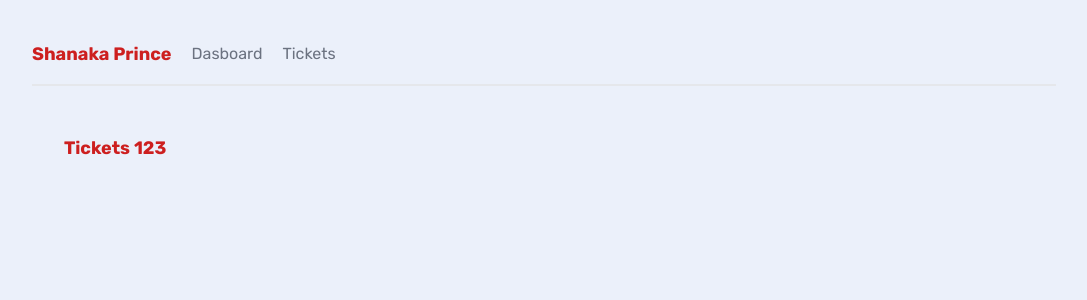
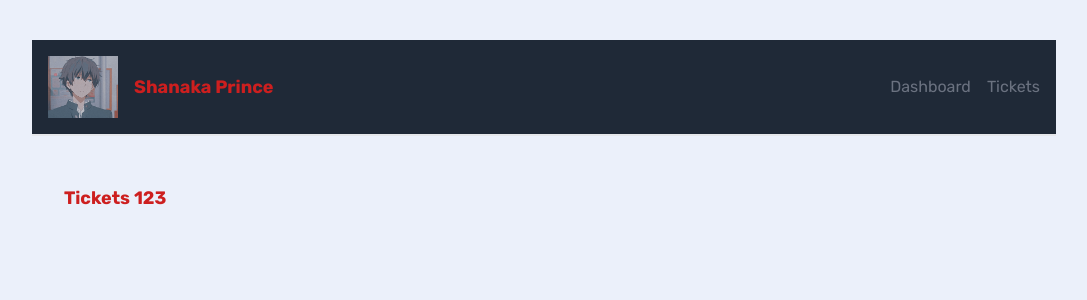
Before and after one commit to shanakasp/NEXT-Crash-Course, a Next.js app in the folder my-app/: page /tickets in a window 1280 px wide. Shown: the top 300 px of the page, without its empty margins (96-1183 px from the left). Built offline with nearby package versions, Linux system fonts and the light colour scheme.

Commit message:
modified Navbar.jsx added user.png

```diff
--- a/my-app/app/components/Navbar.jsx
+++ b/my-app/app/components/Navbar.jsx
@@ -1,11 +1,32 @@
+import Image from "next/image";
 import Link from "next/link";
+import logo from "./user.png";
+
 export default function Navbar() {
   return (
     <div>
-      <nav>
-        <h1>Shanaka Prince</h1>
-        <Link href="/">Dasboard</Link>
-        <Link href="/tickets">Tickets</Link>
+      <nav className="flex items-center justify-between p-4 bg-gray-800 text-white">
+        <div className="flex items-center space-x-4">
+          <Image
+            src={logo}
+            alt="Logo"
+            width={70}
+            height={70}
+            quality={100}
+            placeholder="blur"
+          />
+
+          <h1 className="text-lg font-bold">Shanaka Prince</h1>
+        </div>
+
+        <div className="flex space-x-4">
+          <Link href="/" passHref>
+            Dashboard
+          </Link>
+          <Link href="/tickets" passHref>
+            Tickets
+          </Link>
+        </div>
       </nav>
     </div>
   );
```
Also changed, not shown: my-app/app/components/user.png (added).
